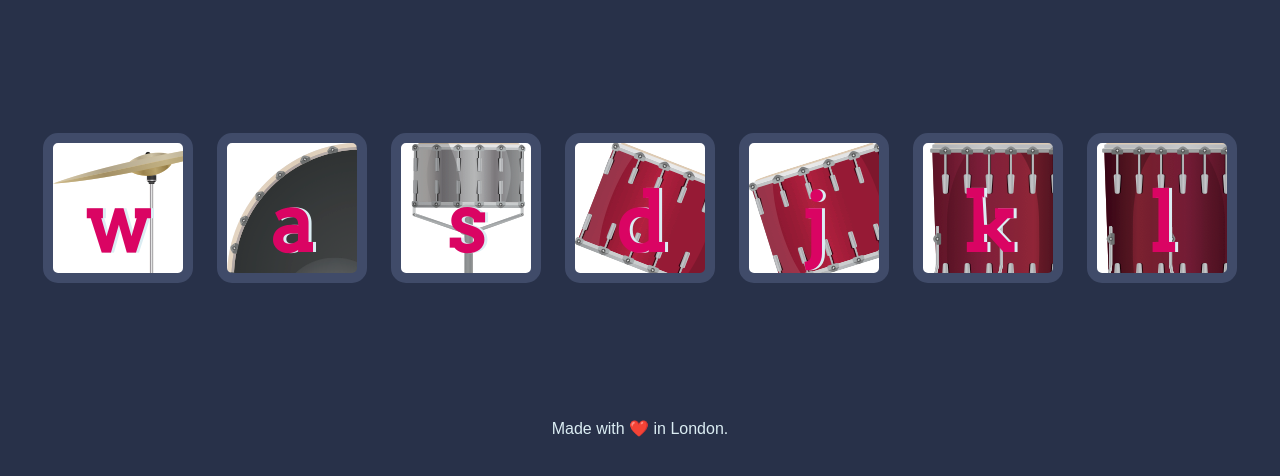
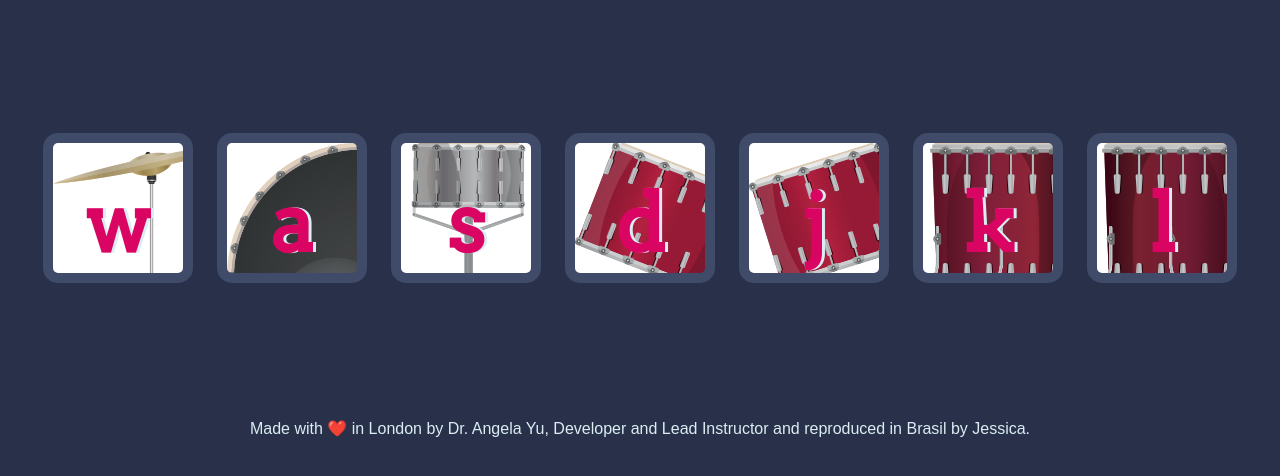
Before and after one commit to JesskaBasilio/drum, a plain HTML site: page index.html in a window 1280 px wide. Shown: the part 156-632 px from the top of the page. Drawn offline with Linux system fonts and the light colour scheme.

Commit message:
updating HTML

```diff
--- a/index.html
+++ b/index.html
@@ -28,7 +28,7 @@
 </body>
 
 <footer>
-  Made with ❤️ in London.
+  Made with ❤️ in London by Dr. Angela Yu, Developer and Lead Instructor  and reproduced in Brasil by Jessica.
 </footer>
 
 </html>
```
